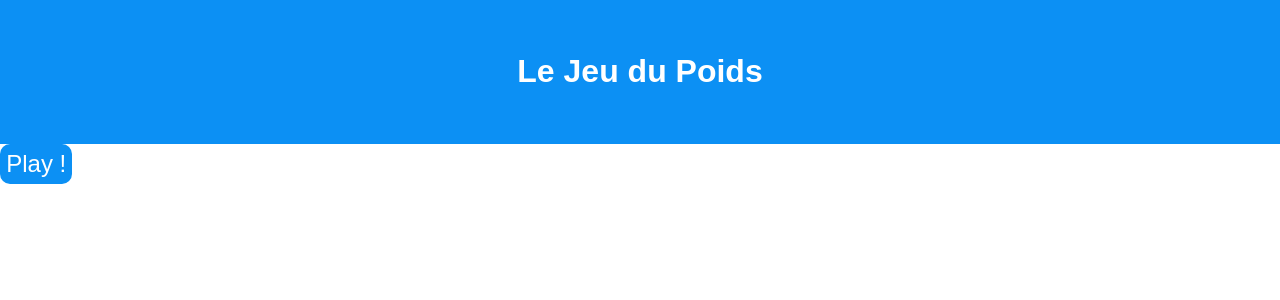
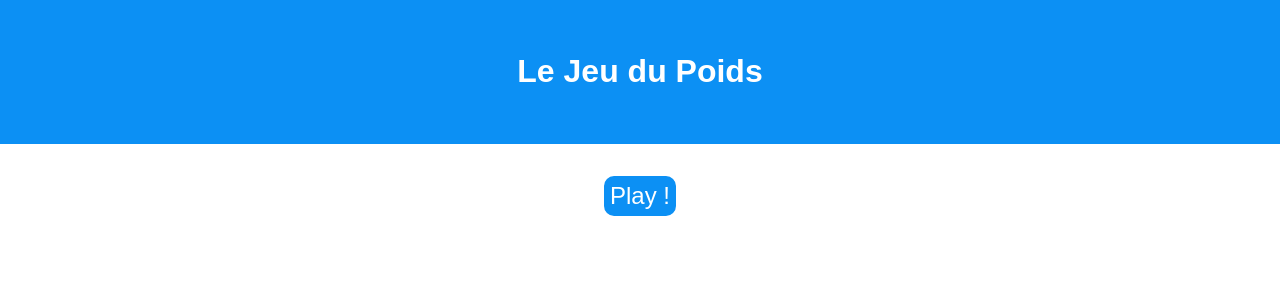
Before and after one commit to Adi-df/le-jeu-du-poids, a Next.js app: page / in a window 1280 px wide. Shown: the top 300 px of the page. Built offline with nearby package versions, Linux system fonts and the light colour scheme.

Commit message:
Center button

```diff
--- a/styles/Home.module.css
+++ b/styles/Home.module.css
@@ -5,3 +5,12 @@
   color: white;
   background-color: #0c90f4;
 }
+
+.play {
+  display: flex;
+  justify-content: center;
+
+  width: 100%;
+
+  margin-top: 2rem;
+}
```
